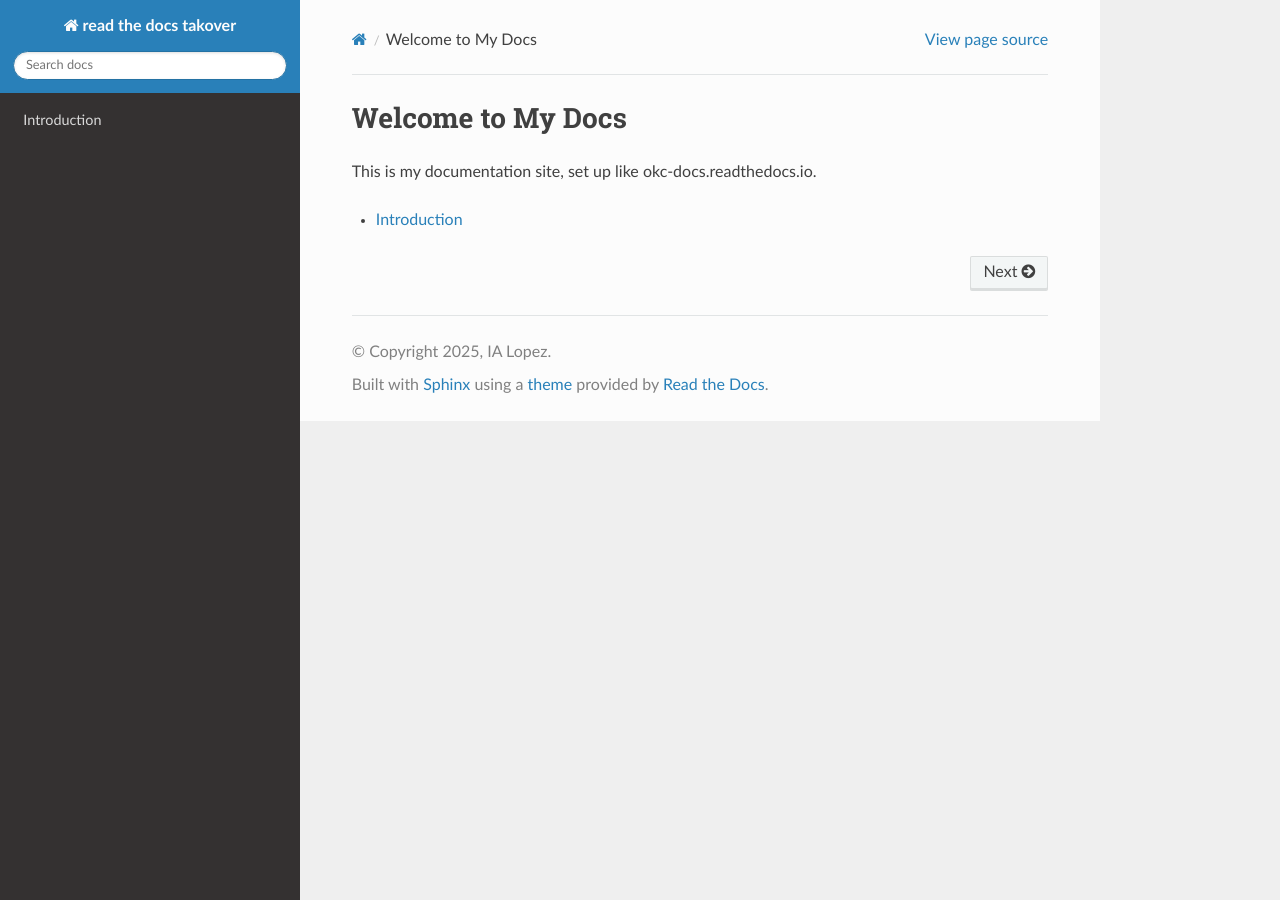
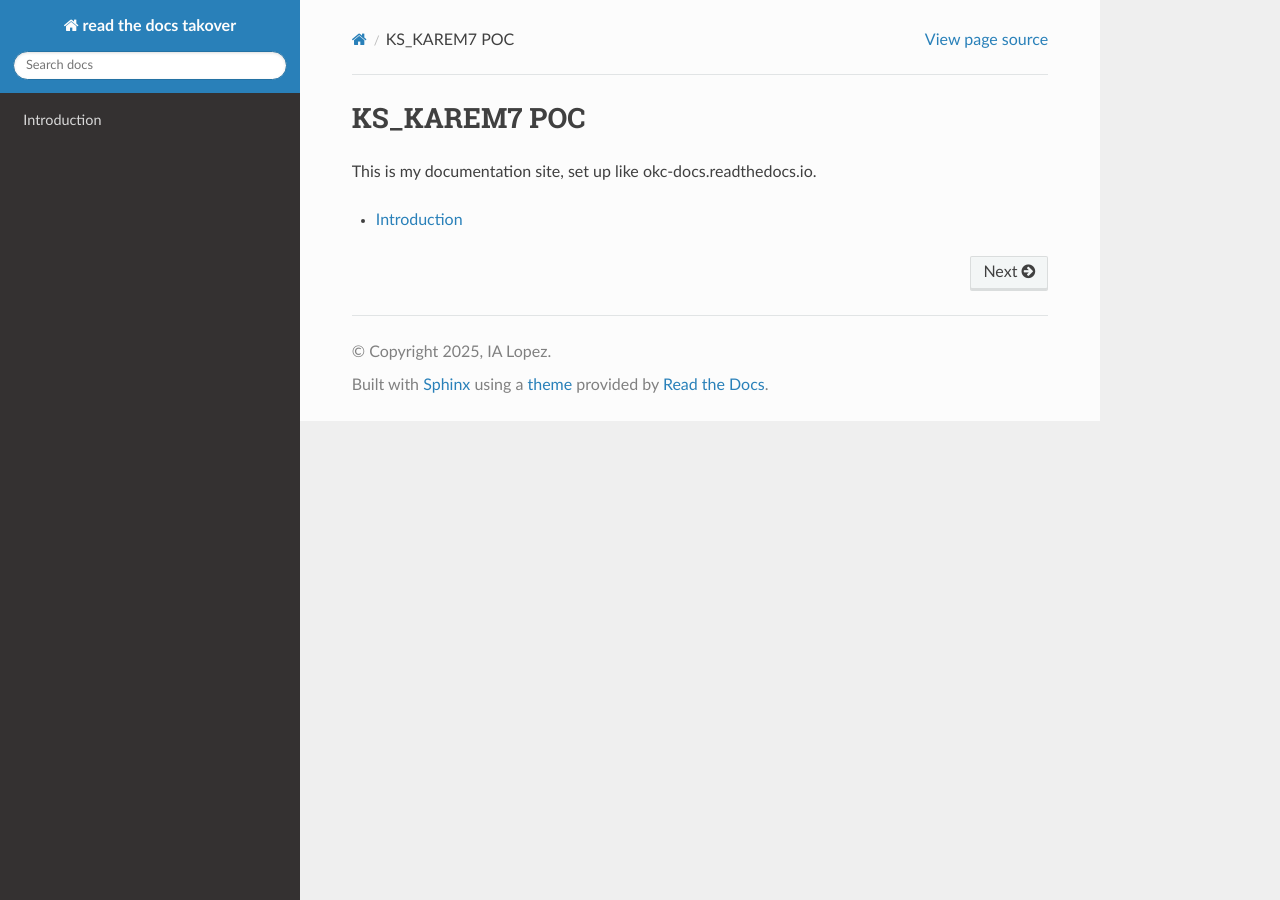
Before and after one commit to IA-Lopez/okc-docs, a Sphinx documentation site: the page built from docs/index.rst, in a window 1280 px wide. Built offline with Sphinx 7.4.7 and the Read the Docs theme 3.1.0, drawn with Linux system fonts in a browser that asks for light colours.

Commit message:
Update index.rst

```diff
--- a/docs/index.rst
+++ b/docs/index.rst
@@ -1,4 +1,4 @@
-Welcome to My Docs
+KS_KAREM7 POC
 =================
 
 This is my documentation site, set up like okc-docs.readthedocs.io.
```
